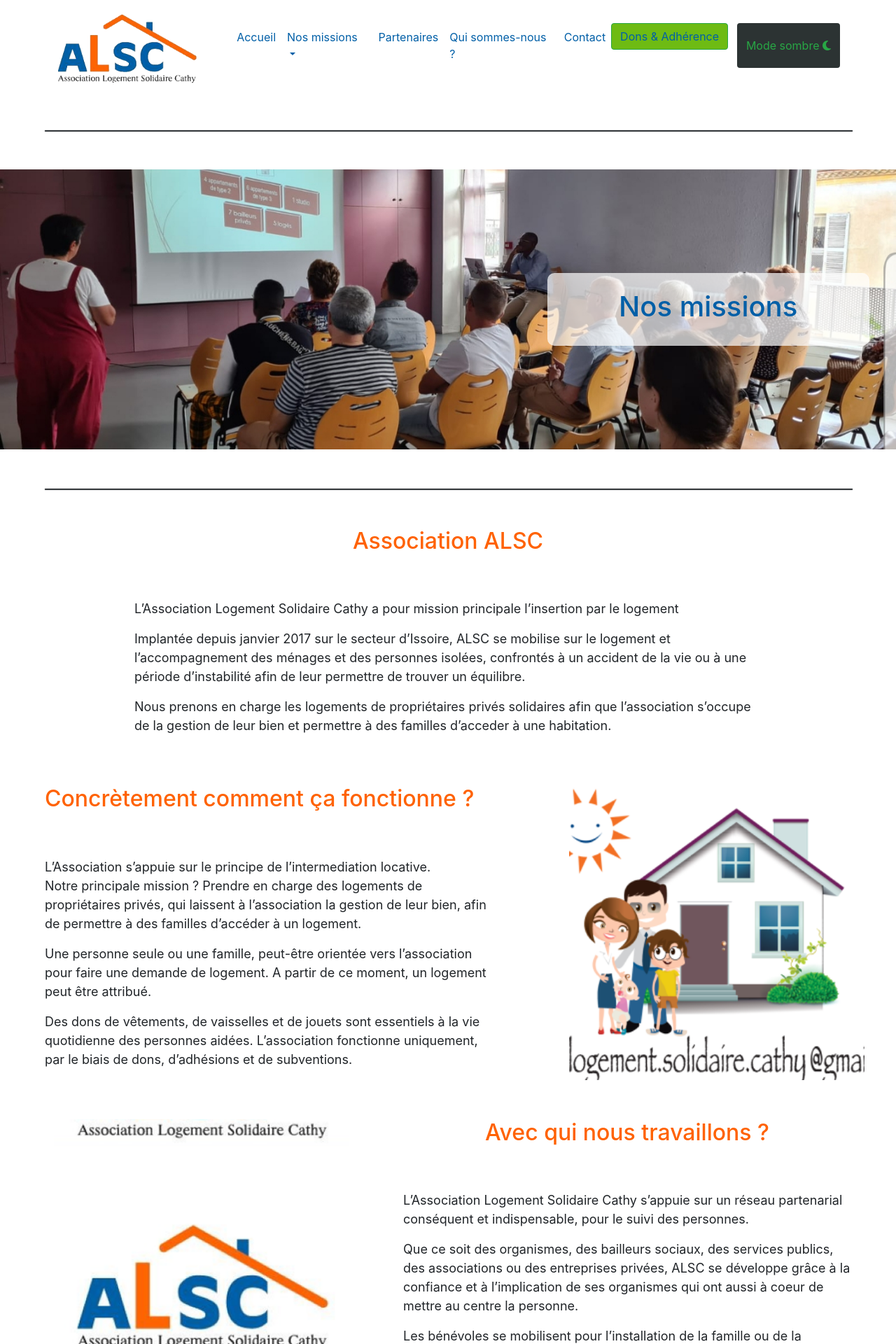
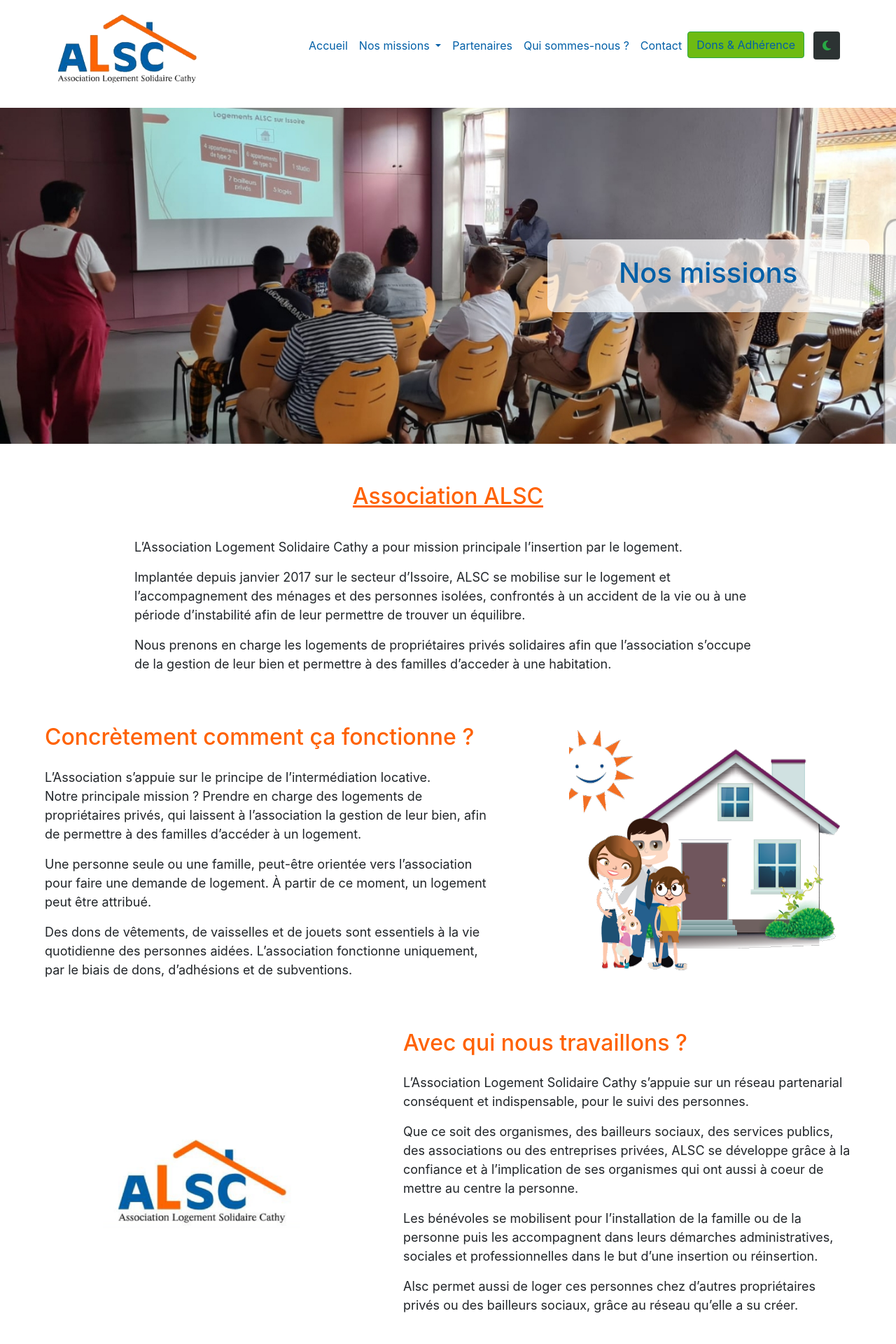
Before and after one commit to Icloo/ALSC, a PHP site: page /view/Nos_missions.php in a window 1280 px wide. Shown: the top 1920 px of the page at 70% size. Run offline with PHP 8.4, Linux system fonts and the light colour scheme; some libraries are stand-ins or nearby versions.

Commit message:
css romanian v2

```diff
--- a/public/css/style.css
+++ b/public/css/style.css
@@ -103,7 +103,23 @@
 
 /* ********************************************************************** */
 
-/* ********************************************************* */
+.espaceur {
+    height: 7vh;
+}
+
+.espaceur_2 {
+    height: 2vh;
+}
+
+.hero_espaceur {
+    height: 3vh;
+}
+
+.titre_espaceur {
+    height: 4vh;
+}
+
+/* -- accueil -- */
 
 .hero {
     height: 66vh;
@@ -147,16 +163,11 @@
     border-left: 1px solid black;
 }
 
-.espaceur {
-    height: 7vh;
-}
-
 .separateur {
-    width: 90%;
+    width: 85%;
     margin-left: auto;
     margin-right: auto;
-    border-top: 0,001rem solid black !important;
-    box-shadow: 1px 1px 1px 1px;
+    box-shadow: 0.5px 0.5px 0.5px 0.5px;
 }
 
 .accueil_2 {
@@ -253,11 +268,15 @@
   background-image: none;
 }
 
-/* ************************************************************* */
+.index .card-body  {
+    height: 22vh;
+}
+
+/* -- nos missions */
 
 .hero_nos_missions {
     background-image: url('../20220627_120445.jpg');
-    height: 50vh;
+    height: 60vh;
     background-position: center;
     background-size: cover;
     display: flex;
@@ -290,7 +309,7 @@
 }
 
 .nos_missions_2_droite {
-    background-image: url('../maison_1.png');
+    background-image: url('../maison_2.png');
     background-size: cover;
     background-position: center;
     width: 33%;
@@ -317,13 +336,14 @@
     background-image: url('../logo_nos_missions.png');
     background-size: contain;
     background-position: center;
-    width: 33%;
+    background-repeat: no-repeat;
+    width: 22%;
     margin-left: auto;
     margin-right: auto;
     border-radius: 15px;
 }
 
-.nos_missions_3_gauche h2 {
+.nos_missions_h2 {
     text-align: left;
 }
 
--- a/public/js/scripts.js
+++ b/public/js/scripts.js
@@ -23,12 +23,15 @@
 let mode = localStorage.getItem('sombre');
 
 if (mode === "oui") {
-    document.getElementById('dark').innerHTML = "Mode clair <i class='fa-regular fa-lightbulb'></i>";
+    document.getElementById('dark').innerHTML = "<i class='fa-regular fa-lightbulb'></i>";
     document.getElementById('footer_sombre').style.color = "white";
     document.body.style.backgroundColor = "#212121";
     document.body.style.color = "white";
     document.getElementById('header').style.backgroundColor = "#171717";
     document.getElementById('footer').style.backgroundColor = "#171717";
+    document.querySelector('.dropdown-menu').style.backgroundColor = "#171717";
+    document.querySelector('.hero_espaceur').style.backgroundColor = "#171717";
+    document.querySelector('.dropdown-menu').style.backgroundColor = "#171717";
     document.querySelector('.temoignages1').style.backgroundColor = "#2C3333";
     document.querySelector('.temoignages2').style.backgroundColor = "#2C3333";
     document.querySelector('.temoignages3').style.backgroundColor = "#2C3333";
--- a/view/Nos_missions.php
+++ b/view/Nos_missions.php
@@ -5,47 +5,37 @@
     <meta http-equiv="X-UA-Compatible" content="IE=edge">
     <meta name="viewport" content="width=device-width, initial-scale=1.0">
     <?php include('template/link_view.php'); ?>
-
-
     <title>Nos missions</title>
 </head>
+
+<!-- header -->
 <div class="loader-container">
     <div class="spinner"></div>
     <img src="../public/Logo.png" class="logo">
 </div>
 <?php require('template/header.php'); ?>
 
-<div class="espaceur"></div>
-
-<div class="separateur"></div>
-
-<div class="espaceur"></div>
+<!-- hero -->
+<div class="hero_espaceur"></div>
 
 <div class="hero_nos_missions">
     <div></div>
     <div class="titre_hero_nos_missions">
         <h1>Nos missions</h1>
     </div>
-
 </div>
 
 <div class="espaceur"></div>
 
-<div class="separateur"></div>
+<!-- main -->
+<div class="nos_missions_1">
+    <h2 class="titre2">Association ALSC</h2>
 
-<div class="espaceur"></div>
+    <div class="titre_espaceur"></div>
 
-<div class="nos_missions_1">
-    <h2>Association ALSC</h2>
-
-    <div class="espaceur"></div>
-
-
-    <p>  L’Association Logement Solidaire Cathy a pour mission principale l’insertion par le logement </p>
-    <p>   Implantée depuis janvier 2017 sur le secteur d’Issoire, ALSC se mobilise sur le logement et l’accompagnement des ménages et des personnes isolées, confrontés à un accident de la vie ou à une période d’instabilité afin de leur permettre de trouver un équilibre. </p>
+    <p>  L’Association Logement Solidaire Cathy a pour mission principale l’insertion par le logement. </p>
+    <p>  Implantée depuis janvier 2017 sur le secteur d’Issoire, ALSC se mobilise sur le logement et l’accompagnement des ménages et des personnes isolées, confrontés à un accident de la vie ou à une période d’instabilité afin de leur permettre de trouver un équilibre. </p>
     <p>  Nous prenons en charge les logements de propriétaires privés solidaires afin que l’association s’occupe de la gestion de leur bien et permettre à des familles d’acceder à une habitation. </p>
-
-
 </div>
 
 <div class="espaceur"></div>
@@ -56,15 +46,15 @@
 
         <h2>Concrètement comment ça fonctionne ? </h2>
 
-        <div class="espaceur"></div>
+        <div class="espaceur_2"></div>
 
         <p>
-            L’Association s’appuie sur le principe de l’intermediation locative.
+            L’Association s’appuie sur le principe de l’intermédiation locative.
         <br>
             Notre principale mission ? Prendre en charge des logements de propriétaires privés, qui laissent à l’association la gestion de leur bien, afin de permettre à des familles d’accéder à un logement.
         </p>
         <p>
-            Une personne seule ou une famille, peut-être orientée vers l’association pour faire une demande de logement. A partir de ce moment, un logement peut être attribué.
+            Une personne seule ou une famille, peut-être orientée vers l’association pour faire une demande de logement. À partir de ce moment, un logement peut être attribué.
         </p>
         <p>
         Des dons de vêtements, de vaisselles et de jouets sont essentiels à la vie quotidienne des personnes aidées. L’association fonctionne uniquement, par le biais de dons, d’adhésions et de subventions.
@@ -84,9 +74,9 @@
 
     <div class="nos_missions_3_droite">
 
-        <h2>Avec qui nous travaillons ?  </h2>
+        <h2 class="nos_missions_h2">Avec qui nous travaillons ?</h2>
 
-            <div class="espaceur"></div>
+            <div class="espaceur_2"></div>
 
             <p>
                 L’Association Logement Solidaire Cathy s’appuie sur un réseau partenarial conséquent et indispensable, pour le suivi des personnes.
@@ -109,9 +99,9 @@
 
     <div class="nos_missions_4_gauche">
 
-        <h2>Nos défis de tous les jours</h2>
+        <h2 class="nos_missions_h2">Nos défis de tous les jours</h2>
 
-        <div class="espaceur"></div>
+        <div class="espaceur_2"></div>
 
         <p><span>Promouvoir</span> l’autonomie et l’insertion par le logement afin de prévenir les exclusions sociales.</p>
         <p><span>Accompagner</span> de tout coeur les habitants pour la recherche de logement jusqu’à leurs mobiliers.
@@ -138,19 +128,19 @@
     <div class="nos_missions_5_photos">
 
 
-        <div class="nos_missions_5_photos_gauche">
-        <a href="Locataires.php">
-            <h3> Á LA RECHERCHE D’UN LOGEMENT ?</h3>
-            </a>
+    <a href="Locataires.php" class="nos_missions_5_photos_gauche">
+        <div>
+            <h3> À LA RECHERCHE D’UN LOGEMENT ?</h3>
         </div>
+    </a>
 
 
 
-        <div class="nos_missions_5_photos_droite">
-        <a href="Proprietaire.php">
+    <a href="Proprietaire.php" class="nos_missions_5_photos_droite">
+        <div>
             <h3>VOUS ÊTES PROPRIETAIRE ?</h3>
-            </a>
         </div>
+    </a>
 
 
     </div>
@@ -161,7 +151,7 @@
 
 <div class="espaceur"></div>
 
-
+<!-- footer -->
 <?php require('template/footer.php'); ?>
 <?php require('template/script.php'); ?>
 </body>
--- a/view/template/footer.php
+++ b/view/template/footer.php
@@ -38,12 +38,15 @@
 
         <div class="logo_footer">
             <img src="../public/Ville_Issoire_Q_300dpi_transparent.png" class="taille_logo_footer" alt="Logo Ville d'Issoire" >
-            <img src="../public/logo_puy_de_dome_transparent.png" class="taille_logo_footer"  alt="Logo Puy-De-Dome" >
+            <img src="../public/logo_puy_de_dome_2.svg.png" class="taille_logo_footer"  alt="Logo Puy-De-Dome" >
         </div>
 
         <div class="logo_footer">
-            <img src="../public/rotary-issoire_transparent.png" class="taille_logo_footer" alt="Logo Rotary issoire" >
+            <img src="../public/cdnlogo.com_rotary.svg" class="taille_logo_footer" alt="Logo Rotary issoire" >
             <img src="../public/logo_cpam_transparent.png" class="taille_logo_footer" alt="Logo CPAM" >
+        </div>
+        <div >
+            <img src="../public/logo_ml.png" class="taille_logo_footer" alt="">
         </div>
 
         <div class="espaceur"></div>
--- a/view/template/header.php
+++ b/view/template/header.php
@@ -34,7 +34,7 @@
 
       <a href="./Contribution.php"><button class="btn btn-outline-success lien " type="button">Dons & Adhérence </button></a>
 
-      <button class="btn btn-outline-success testtest" type="button" id="dark">Mode sombre <i class="fa-solid fa-moon"></i></button>
+      <button class="btn btn-outline-success testtest" type="button" id="dark"><i class="fa-solid fa-moon"></i></button>
 
     </ul>
   </div>
```
Also changed, not shown: other parts of public/css/style.css (+60 -30 lines), index.php (+25 -48 lines), view/Contact.php (+9 -10 lines), view/Contribution.php (+13 -16 lines), view/Locataires.php (+20 -35 lines), view/Partenaires.php (+13 -19 lines), view/Proprietaire.php (+23 -33 lines), view/Qui_sommes_nous.php (+10 -17 lines), public/cdnlogo.com_rotary.svg (added), public/logo_puy_de_dome_2.svg.png (added), public/maison.png (deleted), public/maison_2.png (added), public/rotary-issoire_2.svg.png (added).
